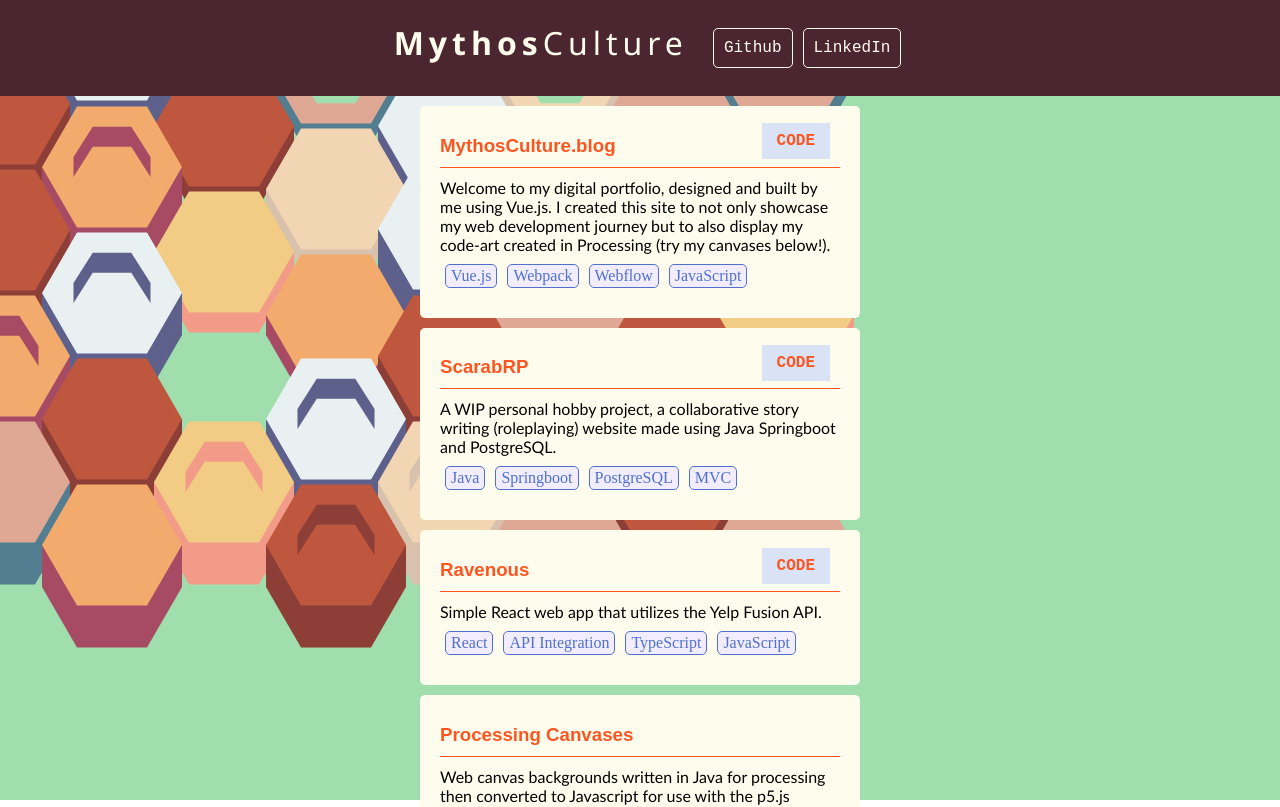
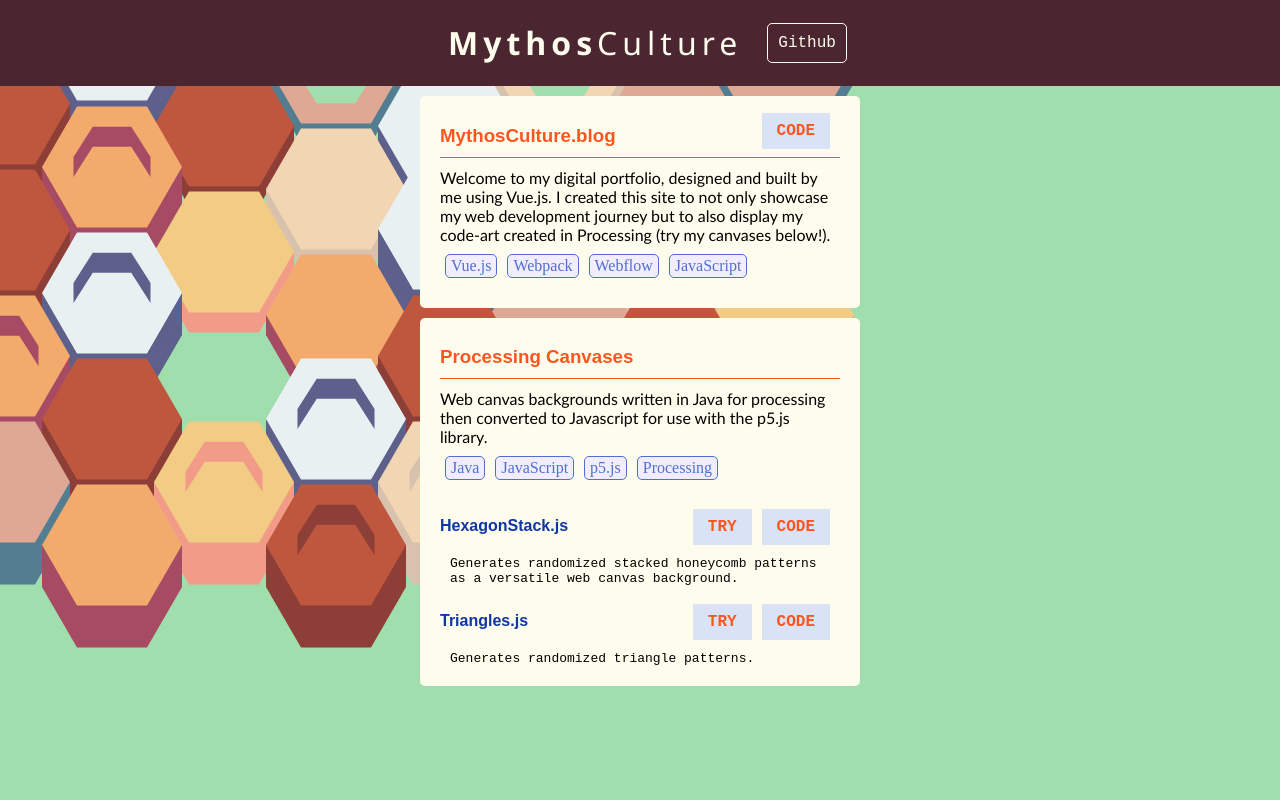
Before and after one commit to MythosCulture/mythos-culture, a Vue app: page / in a window 1280 px wide. Shown: the top 807 px of the page. Built offline with nearby package versions, Linux system fonts and the light colour scheme; the HTML template or start-up script is replaced by a standard one.

Commit message:
content update

```diff
--- a/src/components/Container.vue
+++ b/src/components/Container.vue
@@ -11,6 +11,7 @@
             <Tag>JavaScript</Tag>
           </template>
         </ProjectBlock>
+        <!--
         <ProjectBlock
         :url="scarabrp.url"
         :title="scarabrp.title"
@@ -22,17 +23,7 @@
             <Tag>MVC</Tag>
           </template>
         </ProjectBlock>
-        <ProjectBlock
-        :url="ravenous.url"
-        :title="ravenous.title"
-        :description="ravenous.description">
-        <template #tags>
-            <Tag>React</Tag>
-            <Tag>API Integration</Tag>
-            <Tag>TypeScript</Tag>
-            <Tag>JavaScript</Tag>
-          </template>
-        </ProjectBlock>
+        -->
         <ProjectBlock
         :title="processing.title"
         :description="processing.description">
--- a/src/components/NavBar.vue
+++ b/src/components/NavBar.vue
@@ -1,13 +1,19 @@
 <template>
     <div class="nav">
-        <h1 class="nav-title"><b>Mythos</b>Culture</h1>
-        <NavButton buttonText="Github" url="https://github.com/MythosCulture"/>
-        <NavButton buttonText="LinkedIn" url="https://www.linkedin.com/in/sylvester-negron-b11618149/"/>
+        <h1>
+            <a href="#/" class="nav-title">
+                <b>Mythos</b>Culture
+            </a>
+        </h1>
+
+        <NavButton buttonText="Github" :url="github"/>
     </div>
 </template>
 
 <script setup>
     import NavButton from './NavButton.vue';
+    const linkedin = "https://www.linkedin.com/in/sylvester-negron-b11618149/"
+    const github = "https://github.com/MythosCulture"
 </script>
 
 <style>
@@ -22,6 +28,7 @@
     background-color: #4b2530;
 }
 .nav-title{
+    text-decoration: none;
     padding: 0px 20px 10px 20px;
     letter-spacing: 5px;
     color: #fefded;
--- a/src/components/ProjectBlock.vue
+++ b/src/components/ProjectBlock.vue
@@ -2,7 +2,7 @@
     <div class="project-block">
         <div class="project-header">
             <h3 class="project-title">{{ title }}</h3>
-            <CodeButton v-if="url" :url=url>Code</CodeButton>
+            <CodeButton v-if="url" :url="url">{{ buttonText }}</CodeButton>
         </div>
         <div class="project-desc">
             {{ description }}
@@ -31,6 +31,10 @@ const props = defineProps({
     },
     url: {
         type: String
+    },
+    buttonText: {
+        type: String,
+        default: "Code"
     }
 })
 </script>
```
Also changed, not shown: 1 other file (tests, documents, lock files or other folders).
